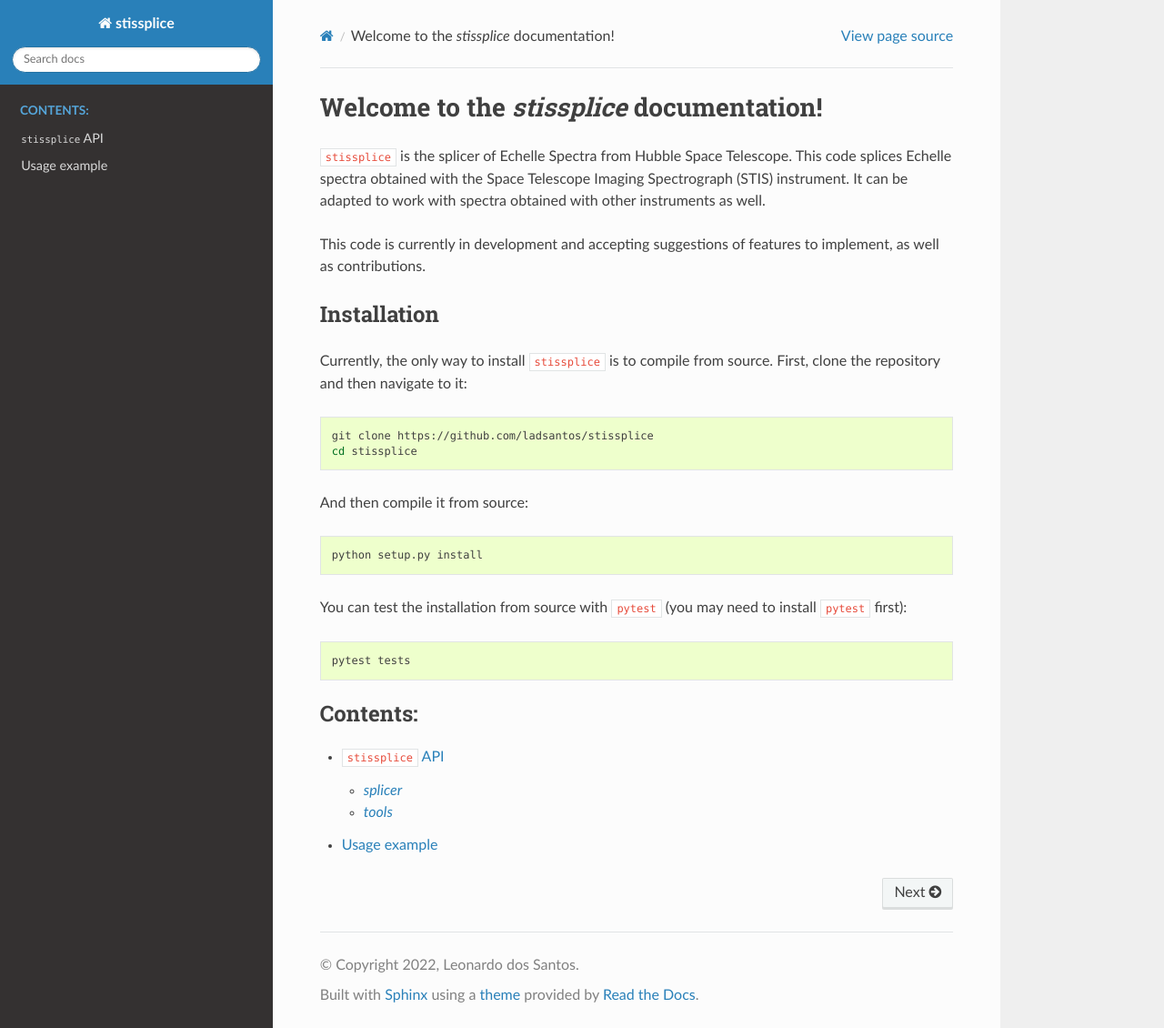
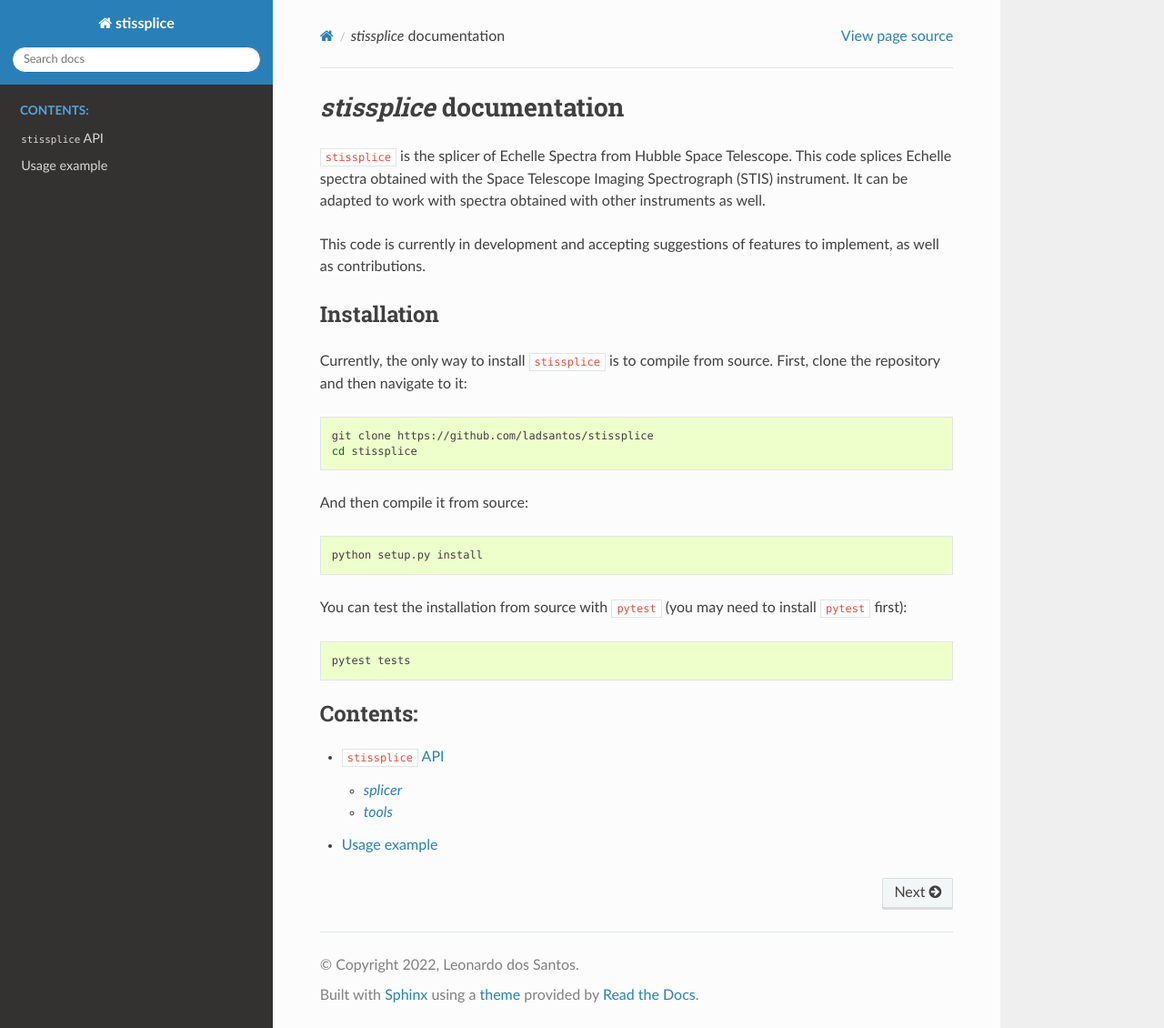
Before and after one commit to ladsantos/stissplice, a Sphinx documentation site: the page built from docs/source/index.rst, in a window 1280 px wide and 1130 px high. Shown: the whole window at 91% size. Built offline with Sphinx 7.4.7 and the Read the Docs theme 2.0.0, drawn with Linux system fonts in a browser that asks for light colours.

Commit message:
Updated documentation with correct plots

```diff
--- a/docs/source/index.rst
+++ b/docs/source/index.rst
@@ -1,5 +1,5 @@
-Welcome to the `stissplice` documentation!
-==========================================
+`stissplice` documentation
+==========================
 
 ``stissplice`` is the splicer of Echelle Spectra from Hubble Space Telescope. This code splices Echelle spectra obtained with the Space Telescope Imaging Spectrograph (STIS) instrument. It can be adapted to work with spectra obtained with other instruments as well.
 
```
Also changed, not shown: docs/source/usage_example.ipynb.
